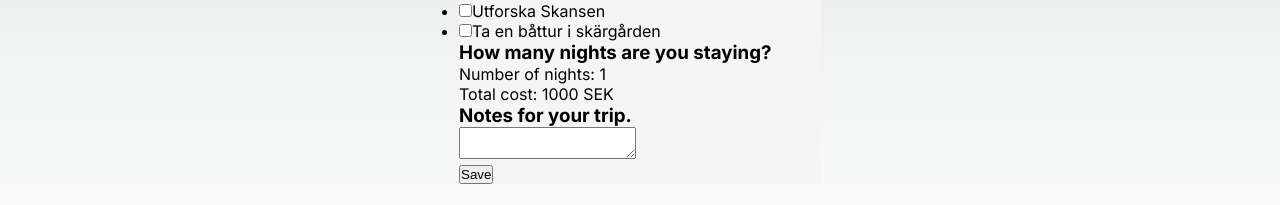
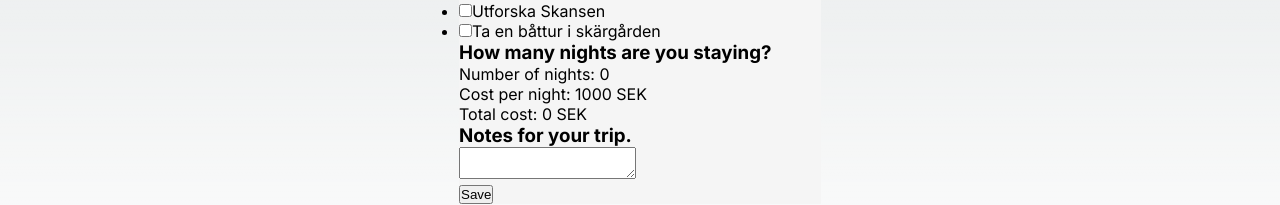
Before and after one commit to leaphold/ReseplanerareSPA, a Next.js app in the folder travelplanner/: page /plantravels in a window 1280 px wide. Both pictures are taken after typing "Sample", "name@example.com" into the empty fields and a click on the button "Submit". Shown: the part 457-662 px from the top of the page. Built offline with nearby package versions, Linux system fonts and the light colour scheme.

Commit message:
saved button, costpernight,

```diff
--- a/travelplanner/src/app/plantravels/page.tsx
+++ b/travelplanner/src/app/plantravels/page.tsx
@@ -23,8 +23,9 @@ export default function PlanTravels() {
     const [selectedCity, setSelectedCity] = useState("Stockholm");
     const [dateRange, setDateRange] = useState({ start: new Date(), end: new Date() });
     const [selectedActivities, setSelectedActivities] = useState<string[]>([]);
-    const [nights, setNights] = useState(1);
+    const [nights, setNights] = useState(0);
     const [notes, setNotes] = useState("");
+    const [isSaved, setIsSaved] = useState(false);
 
     // Handles show form if user is not present
     const handleUserFormSubmit = (event: React.FormEvent) => {
@@ -40,24 +41,22 @@ export default function PlanTravels() {
         setSelectedCity(() => event.target.value);
         setDateRange(() => ({ start: new Date(), end: new Date() }));
         setSelectedActivities(() => []);
-        setNights(() => 1);
+        setNights(() => 0);
         setNotes(() => "");
+        setIsSaved(() => false);
     };
 
     const handleDateRangeChange = useCallback((range: { start: Date; end: Date }) => {
-        console.log("Date range changed: ", range);
         setDateRange(range);
         if (range.start && range.end) {
             const diffInTime = range.end.getTime() - range.start.getTime();
             const diffInDays = diffInTime / (1000 * 3600 * 24);
             const nights = Math.ceil(diffInDays);
-            console.log("Updating nights due to date range change: ", nights);
             setNights(nights);
         }
     }, []);
 
     const handleNightsChange = (nights: number) => {
-        console.log("Nights updated: ", nights);
         setNights(nights);
     };
 
@@ -86,9 +85,12 @@ export default function PlanTravels() {
             dateRange,
             notes,
         };
-        console.log("Submitting travel plan: ", travelPlan);
+
         addTravel(travelPlan).then((id) => {
-            console.log("Added: ", id);
+            setIsSaved(true);
+            setTimeout(() => {
+                setIsSaved(false);
+            }, 3000);
         });
     };
 
@@ -133,13 +135,12 @@ export default function PlanTravels() {
                             key={`nightsCounter-${selectedCity}`}
                             selectedCity={selectedCity}
                             nights={nights}
-                            handleNightsChange={handleNightsChange}
                         />
 
                         <h3>Notes for your trip.</h3>
                         <textarea key={selectedCity} onChange={handleNotesChange}></textarea>
                         <br />
-                        <button type="submit">Save</button>
+                        <button type="submit">{isSaved ? "Saved" : "Save"}</button>
                     </form>
                 </>
             )}
--- a/travelplanner/src/components/DateRangePicker/DateRangePicker.tsx
+++ b/travelplanner/src/components/DateRangePicker/DateRangePicker.tsx
@@ -25,7 +25,6 @@ export default function DateRangePicker({
             const diffInTime = endDate.getTime() - startDate.getTime();
             const diffInDays = diffInTime / (1000 * 3600 * 24);
             const nights = Math.ceil(diffInDays);
-            console.log("Calculated nights: ", nights);
             handleNightsChange(nights);
         }
     }, [startDate, endDate, handleNightsChange]);
--- a/travelplanner/src/components/NightsCounter/NightsCounter.tsx
+++ b/travelplanner/src/components/NightsCounter/NightsCounter.tsx
@@ -1,53 +1,19 @@
-// import React, {useState} from "react";
-// import cities from '@/data/cities.json';
-
-// interface NightsCounterProps {
-//     selectedCity: string,
-//     handleNightsChange?: (nights: number) => void
-// }
-
-// export default function NightsCounter({selectedCity, handleNightsChange}: NightsCounterProps) {
-//     const [nights, setNights] = useState(1);
-
-//     const handleLocalNightsChange = (event: React.ChangeEvent<HTMLInputElement>) => {
-//         const value = (parseInt(event.target.value));
-//         setNights(isNaN(value) ? 1 : value);
-//         if (handleNightsChange) {
-//             handleNightsChange(isNaN(value) ? 1 : value);
-//         }
-//     };
-
-//     const calculateTotalCost = () => {
-//         const city = cities.find(city => city.name === selectedCity);
-//         if (!city) return 0;
-//         const costPerNight = parseInt(city.overnight_cost.replace(' SEK', ''));
-//         return nights * costPerNight;
-//     }
-
-//     return (
-//         <div>
-//             <label>
-//                 Number of nights:
-//                 <input type="number" min="1" value={nights} onChange={handleLocalNightsChange}/>
-//             </label>
-//             <p>Total cost: {calculateTotalCost()} SEK</p>
-//         </div>
-//     )
-// }
 import React from "react";
 import cities from "@/data/cities.json";
 
 interface NightsCounterProps {
     selectedCity: string;
     nights: number;
-    handleNightsChange?: (nights: number) => void;
 }
 
-export default function NightsCounter({
-    selectedCity,
-    nights,
-    handleNightsChange,
-}: NightsCounterProps) {
+export default function NightsCounter({ selectedCity, nights }: NightsCounterProps) {
+    const nightCost = () => {
+        const city = cities.find((city) => city.name === selectedCity);
+        if (!city) return 0;
+        const costPerNight = city.overnight_cost;
+        return costPerNight; // Här multiplicerar vi alltid med 1 eftersom vi alltid har 1 natt
+    };
+
     const calculateTotalCost = () => {
         const city = cities.find((city) => city.name === selectedCity);
         if (!city) return 0;
@@ -57,9 +23,8 @@ export default function NightsCounter({
 
     return (
         <div>
-            <label>
-                Number of nights: {nights} {/* Antalet nätter är hårdkodat till 1 */}
-            </label>
+            <label>Number of nights: {nights}</label>
+            <p>Cost per night: {nightCost()}</p>
             <p>Total cost: {calculateTotalCost()} SEK</p>
         </div>
     );
```
